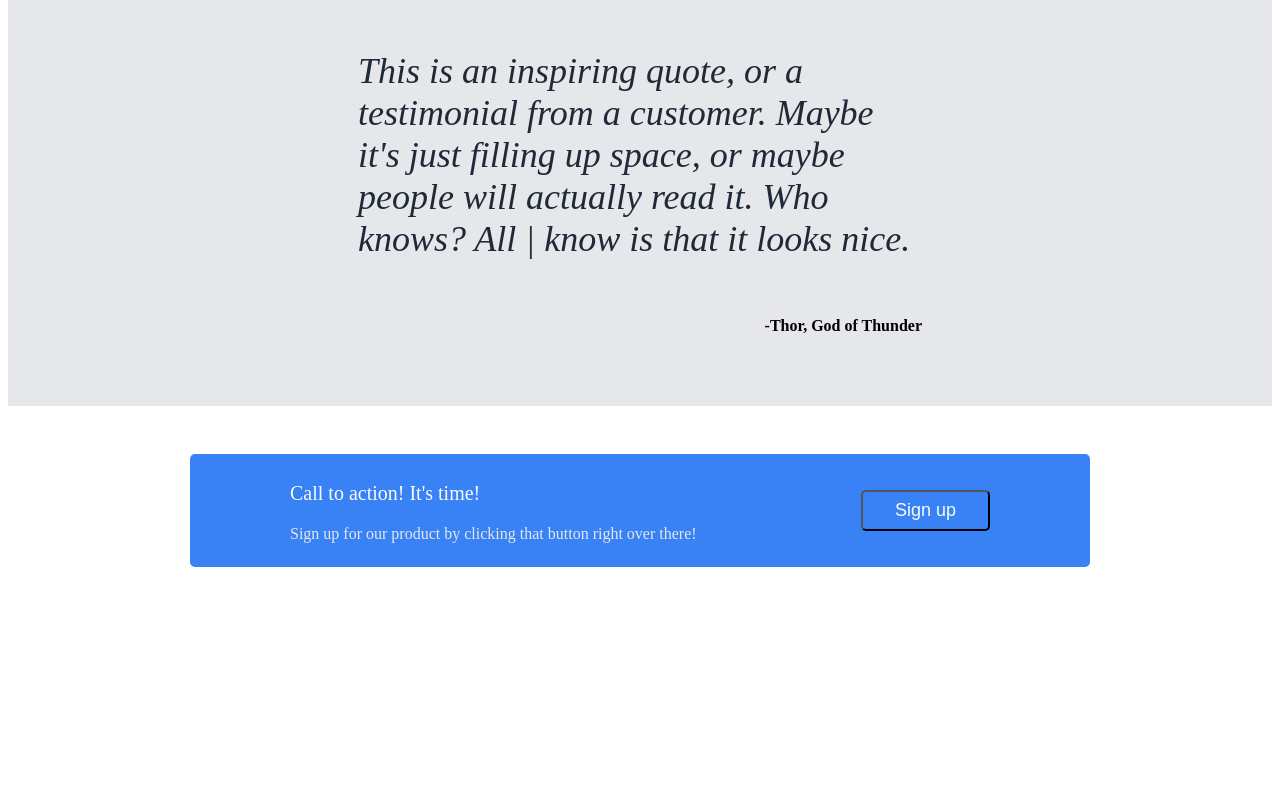
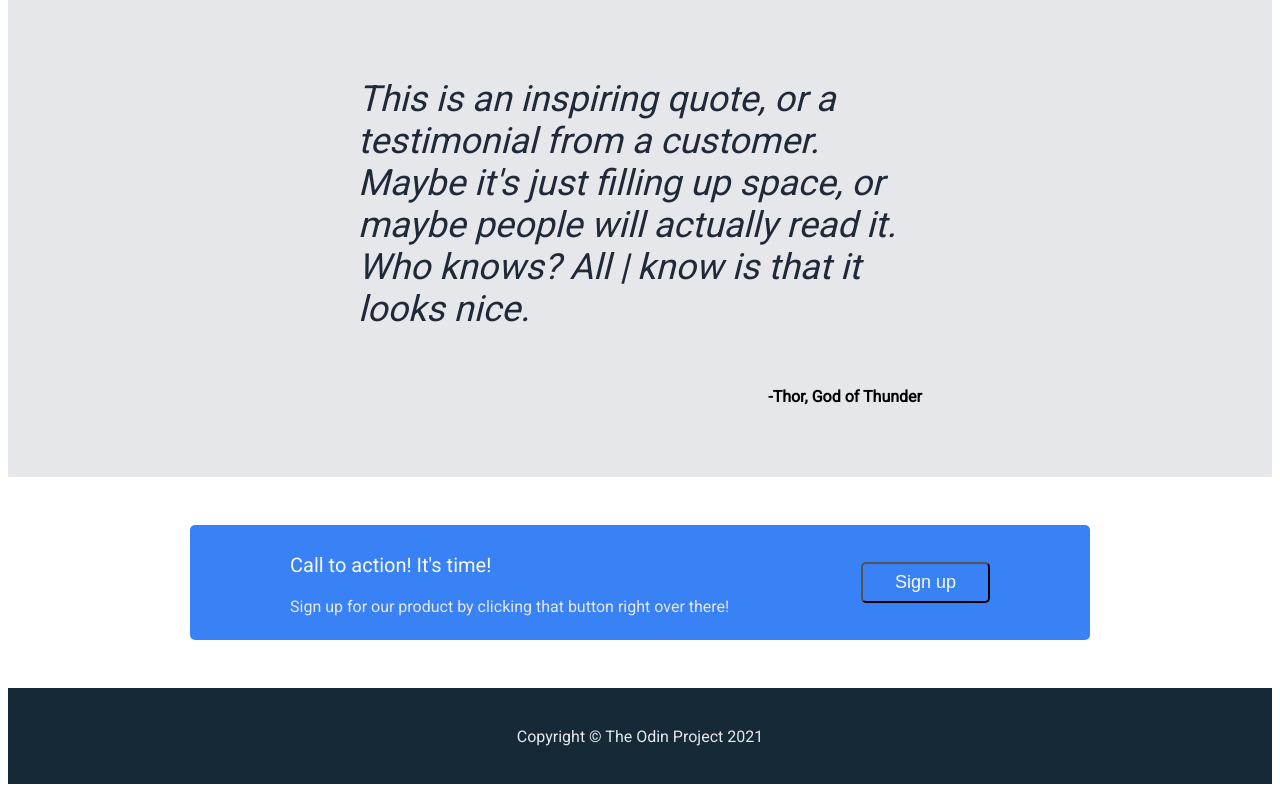
Before and after one commit to desaisvimal/Landing-Page-Project, a plain HTML site: page index.html in a window 1280 px wide. Shown: the part 833-1633 px from the top of the page. Before the commit the page ends 1448 px from the top, so only its background shows below. Drawn offline with Linux system fonts and the light colour scheme.

Commit message:
Created footer and applied Roboto fonts

```diff
--- a/css/style.css
+++ b/css/style.css
@@ -1,5 +1,8 @@
 /* style.css */
 
+body {
+    font-family: 'Roboto', sans-serif;
+}
 .header {
     display: flex;
     justify-content: space-between;
@@ -135,3 +138,12 @@ h4 {
     border: 3px solid #F9FAF8
     height: min-content;
 }
+
+.footer {
+    display: flex;
+    height: 96px;
+    justify-content: center;
+    align-items: center;
+    background-color: #152937;
+    color: #e5e7eb;
+}
--- a/index.html
+++ b/index.html
@@ -4,10 +4,12 @@
     <head>
         <meta charset="UTF-8">
         <link rel="stylesheet" href="./css/style.css">
+        <link href='http://fonts.googleapis.com/css?family=Roboto' rel='stylesheet' type='text/css'>
         <title>Project: Landing Page</title>
     </head>
 
     <body>
+
         <!-- 1st Section -->
 
         <div class="header">
@@ -55,6 +57,7 @@
         </div>
 
         <!-- Third Section -->
+
         <div class="third-section-container">
         <p class="quote">This is an inspiring quote, or a testimonial from a customer. Maybe it's just filling up space, or maybe people will actually read it. Who knows? All | know is that it looks nice.</p>
         <h4>-Thor, God of Thunder</h4>
@@ -70,5 +73,9 @@
         <button class="bottom-button" type="submit">Sign up</button>
         </div>
 
+        <!-- Footer -->
+
+        <p class="footer">Copyright © The Odin Project 2021</p>
+
     </body>
 </html>
```
